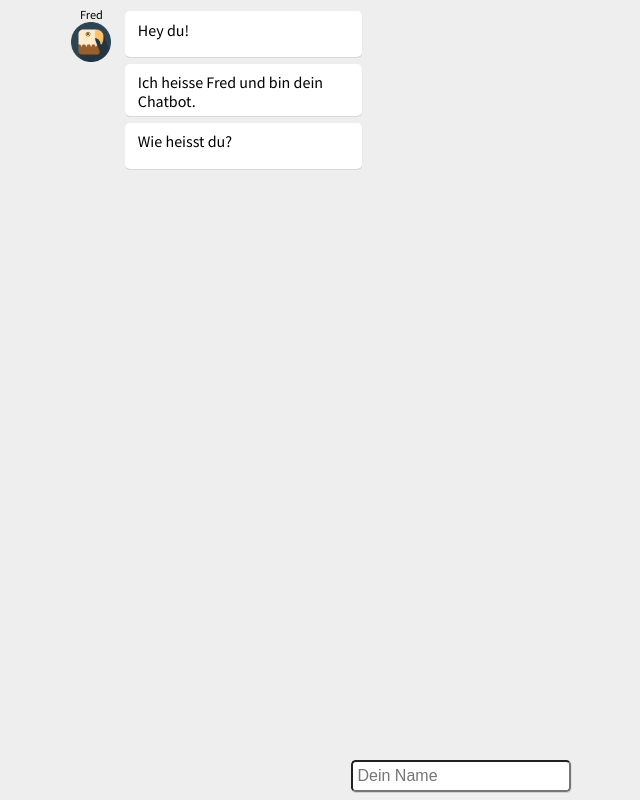
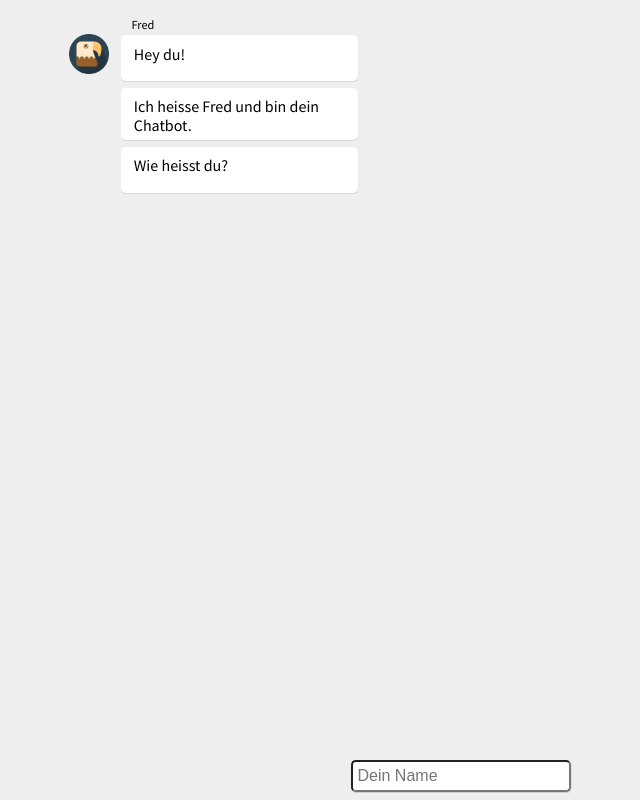
Before and after one commit to IBFAIT/dokinator, a React app: page / in a window 1280 px wide. Shown: the whole page, without its empty margins (179-819 px from the left). Built offline with nearby package versions, Linux system fonts and the light colour scheme.

Commit message:
feat(frontend): styles for bot name at top and icon only once

```diff
--- a/src/components/conversation.json
+++ b/src/components/conversation.json
@@ -298,10 +298,7 @@
   "besserung": {
     "bots": [{
       "id": "doc",
-      "texts": ["Ich wünsche dir gute Besserung, ${name}!"]
-    }, {
-      "id": "doc",
-      "text": "Bis Bald!"
+      "texts": ["Ich wünsche dir gute Besserung, ${name}!","Bis Bald!"]
     }],
     "user": {
       "answers": [{
--- a/src/styles/App.scss
+++ b/src/styles/App.scss
@@ -63,16 +63,41 @@ body {
       display: flex;
       flex-direction: row;
       justify-content: flex-start;
-      margin-top: .5rem;
+      padding-top: 2rem;
       margin-left: .4rem;
       margin-right: .4rem;
+
       .botbubble-container {
         display: flex;
         flex-direction: column;
         justify-content: flex-start;
+
         .botsinglebubble-component {
           margin-top: .2rem;
           margin-bottom: .2rem;
+        }
+      }
+
+      .icon-component {
+        flex: 0 0 20%;
+        align-self: flex-start;
+        display: inline-block;
+        color: black;
+        min-width: 44px;
+        max-width: 44px;
+        margin-right: 0.6rem;
+        .name {
+          position: relative;
+          display: inline-block;
+          right: -4rem;
+          top: -1.1rem;
+          font-size: .77rem;
+        }
+        img {
+          display: block;
+          width: 40px;
+          height: 40px;
+          margin: -1rem auto 0 auto;
         }
       }
     }
@@ -101,25 +126,7 @@ body {
         box-shadow: 0.01rem 0.05rem 0 0 $bubble-shadow-color;
       }
     }
-    .icon-component {
-      flex: 0 0 20%;
-      align-self: flex-start;
-      display: inline-block;
-      color: black;
-      min-width: 48px;
-      max-width: 48px;
-      margin-right: 0.6rem;
-      .name {
-        font-size: .77rem;
-        text-align: center;
-      }
-      img {
-        display: block;
-        width: 40px;
-        height: 40px;
-        margin: 0 auto;
-      }
-    }
+
 
     .text {
       flex: 1 1 auto;
```
